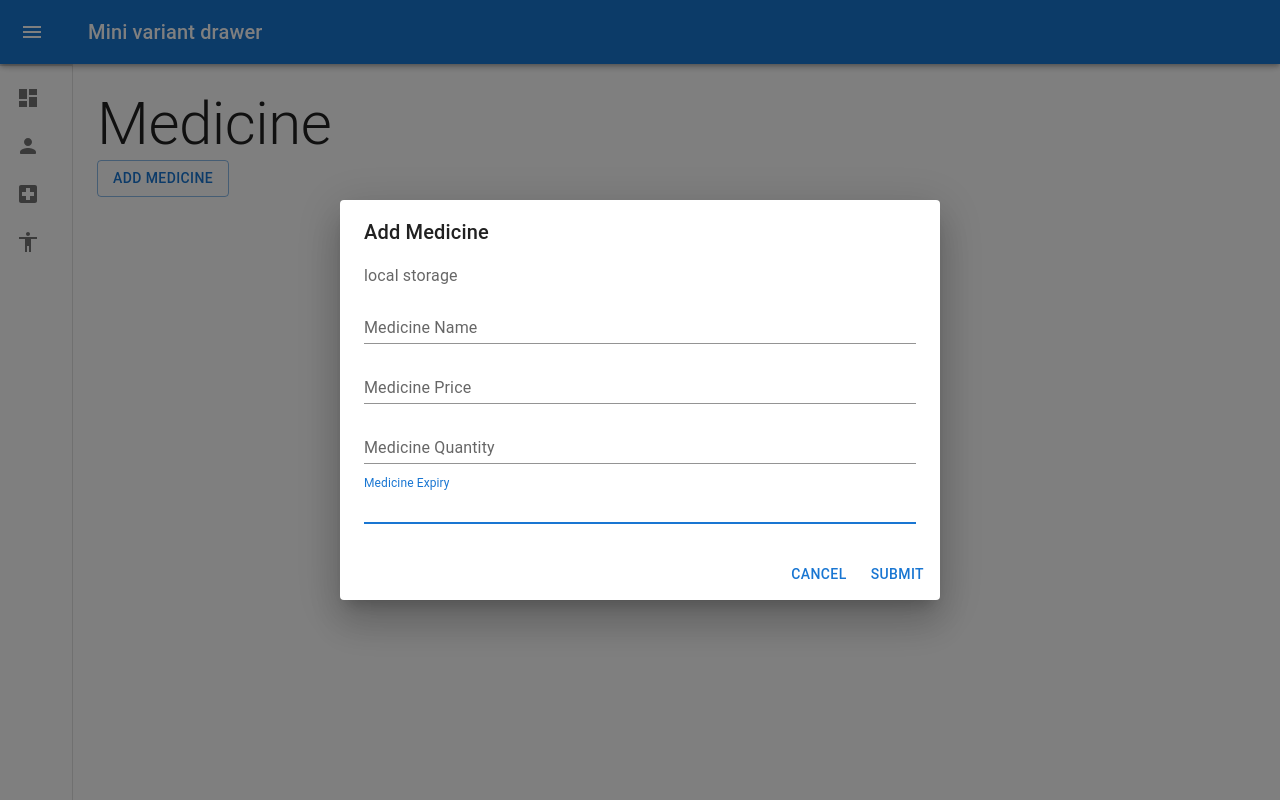
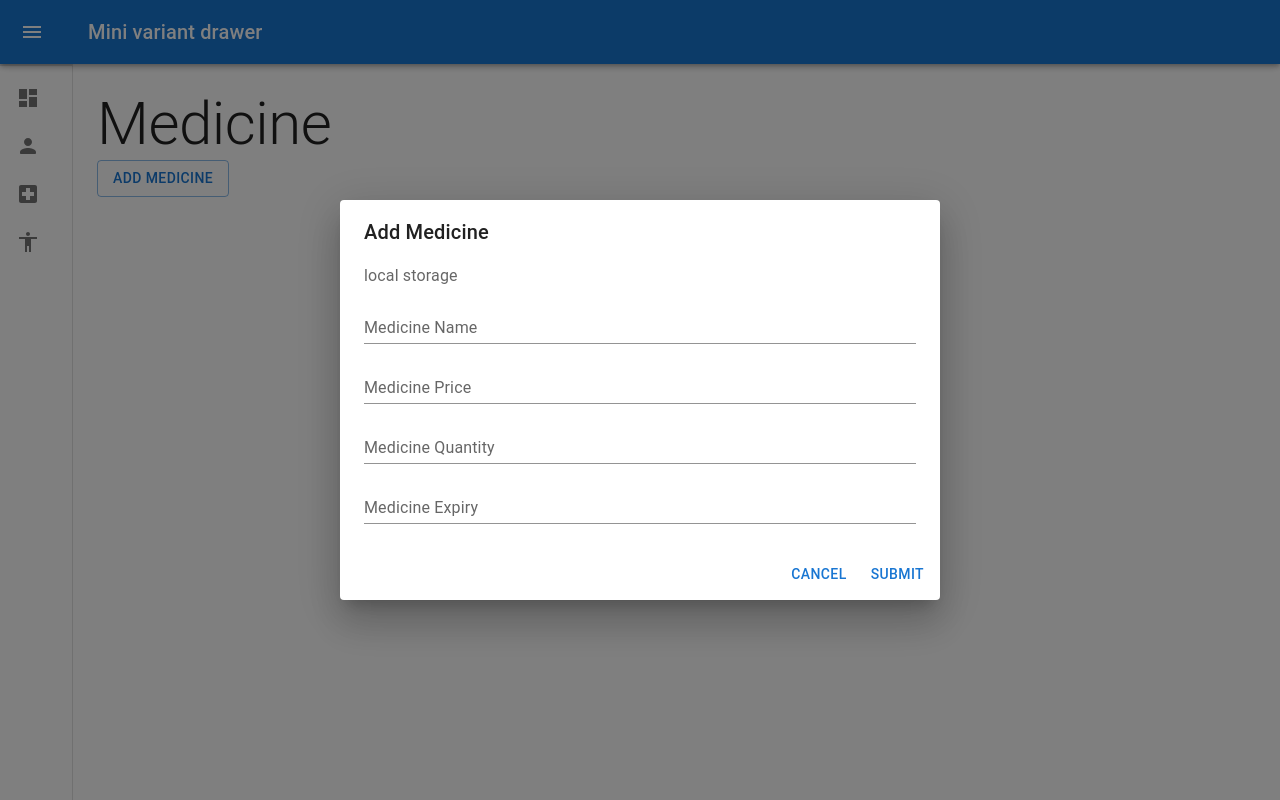
Before and after one commit to RADHIKAKACHHADIYA/adminpanel, a React (Create React App) app: page /medicine in a window 1280 px wide. Both pictures are taken after a click on the button "ADD MEDICINE". Built offline with nearby package versions, Linux system fonts and the light colour scheme.

Commit message:
from_done

```diff
--- a/package.json
+++ b/package.json
@@ -11,12 +11,14 @@
     "@testing-library/jest-dom": "^5.16.1",
     "@testing-library/react": "^12.1.2",
     "@testing-library/user-event": "^13.5.0",
+    "formik": "^2.2.9",
     "react": "^17.0.2",
     "react-dom": "^17.0.2",
     "react-router-dom": "^5.2.0",
     "react-scripts": "5.0.0",
     "styled-components": "^5.3.3",
-    "web-vitals": "^2.1.3"
+    "web-vitals": "^2.1.3",
+    "yup": "^0.32.11"
   },
   "scripts": {
     "start": "react-scripts start",
--- a/src/Containers/Medicine/AddMedicine.js
+++ b/src/Containers/Medicine/AddMedicine.js
@@ -11,18 +11,26 @@ import { Form, FormikProvider, useFormik } from "formik";
 
 function AddMedicine({ openprops, handleClose }) {
 
-
+    const handleAdd = (values) => {
+        console.log(values)
+        let localdata = JSON.parse(localStorage.getItem("medicine"))
+        console.log(localdata)
+        if (localdata === null){
+            localStorage.setItem("medicine", JSON.stringify([values]))
+          } else {
+            localdata.push(values)
+            localStorage.setItem("medicine", JSON.stringify(localdata))
+          }
+    };
     let AddSchema = {
         name: yup.string()
             .required("Name is must be requrired"),
-        price: yup.string()
+        price: yup.number()
             .required("Price is must be requrired"),
-        // .positive("invalid number"),
-        quantity: yup.string()
+        quantity: yup.number()
             .required("Quantity is must be requrired"),
-        expiry: yup.string()
-            .required("Expiry is must be requrired")
-            .min(4, "Password is must 4 character long"),
+        expiry: yup.number()
+            .required("Expiry is must be requrired"),
     };
 
     let schema = yup.object().shape(AddSchema)
@@ -34,23 +42,29 @@ function AddMedicine({ openprops, handleClose }) {
             quantity: "",
             expiry: "",
         },
+        validationSchema: schema,
+        onSubmit: (values) => {
+            console.log("onSubmit")
+            handleAdd(values)
+        }
     });
 
-    const { handleSubmit, errors, getFieldProps } = formik;
+
+    const { handleSubmit, errors, touched, getFieldProps } = formik;
 
 
     return (
         <div>
-            <FormikProvider value={formik}>
-                <Form onSubmit={handleSubmit}                  >
+
                     <Dialog open={openprops} onClose={handleClose}>
+                    <FormikProvider value={formik}>
+                <Form onSubmit={handleSubmit}>
                         <DialogTitle>Add Medicine</DialogTitle>
                         <DialogContent>
                             <DialogContentText>
                                 local storage
                             </DialogContentText>
                             <TextField
-                                autoFocus
                                 margin="dense"
                                 id="name"
                                 label="Medicine Name"
@@ -58,11 +72,10 @@ function AddMedicine({ openprops, handleClose }) {
                                 fullWidth
                                 variant="standard"
                                 {...getFieldProps("name")}
-                                errors={Boolean(errors.name)}
-                                errorMessage={errors.name}
+                                error={Boolean(errors.name && touched.name)}
+                                helperText={(errors.name && touched.name) && errors.name}
                             />
                             <TextField
-                                autoFocus
                                 margin="dense"
                                 id="price"
                                 label="Medicine Price"
@@ -70,11 +83,10 @@ function AddMedicine({ openprops, handleClose }) {
                                 fullWidth
                                 variant="standard"
                                 {...getFieldProps("price")}
-                                errors={Boolean(errors.price)}
-                                errorMessage={errors.price}
+                                error={Boolean(errors.price && touched.price)}
+                                helperText={(errors.price && touched.price) && errors.price}
                             />
                             <TextField
-                                autoFocus
                                 margin="dense"
                                 id="quantity"
                                 label="Medicine Quantity"
@@ -82,11 +94,10 @@ function AddMedicine({ openprops, handleClose }) {
                                 fullWidth
                                 variant="standard"
                                 {...getFieldProps("quantity")}
-                                errors={Boolean(errors.quantity)}
-                                errorMessage={errors.quantity}
+                                error={Boolean(errors.quantity  && touched.quantity)}
+                                helperText={(errors.quantity  && touched.quantity) && errors.quantity}
                             />
                             <TextField
-                                autoFocus
                                 margin="dense"
                                 id="expiry"
                                 label="Medicine Expiry"
@@ -94,17 +105,18 @@ function AddMedicine({ openprops, handleClose }) {
                                 fullWidth
                                 variant="standard"
                                 {...getFieldProps("expiry")}
-                                errors={Boolean(errors.expiry)}
-                                errorMessage={errors.expiry}
+                                error={Boolean(errors.expiry && touched.expiry) }
+                                helperText={(errors.expiry && touched.expiry) && errors.expiry}
                             />
                         </DialogContent>
                         <DialogActions>
                             <Button onClick={handleClose}>Cancel</Button>
-                            <Button onClick={handleClose}>Submit</Button>
+                            <Button type="submit">Submit</Button>
                         </DialogActions>
+                        </Form>
+            </FormikProvider>
                     </Dialog>
-                </Form>
-            </FormikProvider>
+
         </div>
     );
 }
```
Also changed, not shown: 1 other file (tests, documents, lock files or other folders).
